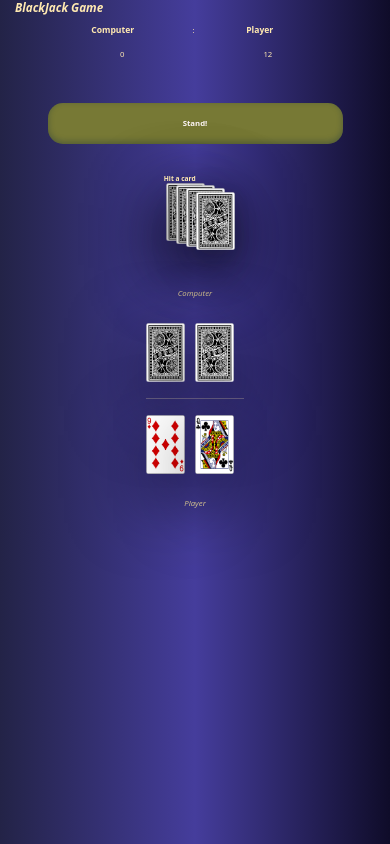
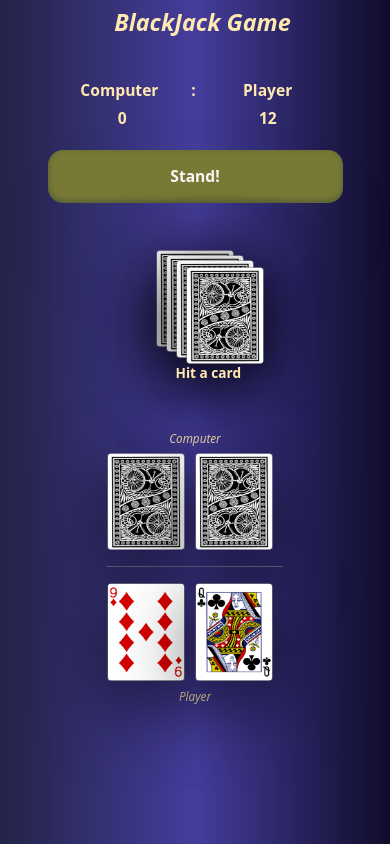
Before and after one commit to MPoliarush/Blackjack_game, a plain HTML site: page index.html in a window 390 px wide. Both pictures are taken after a click on the element "START GAME". Drawn offline with nearby package versions, Linux system fonts and the light colour scheme.

Commit message:
Update styles.css

```diff
--- a/styles.css
+++ b/styles.css
@@ -14,10 +14,12 @@ h1{
     font-size: 3vw;
     font-style: oblique;
     font-weight: 800;
-   margin-bottom: 2%;
+    margin-top: 2%;
+    margin-bottom: 2%;
     margin-left: 15px;
 
 }
+
 img{
     width: 10vw;
     box-shadow: rgba(0, 0, 0, 0.56) 0px 22px 70px 4px;
@@ -54,22 +56,21 @@ img{
 
 .empty1{
     position: absolute;
-    left:10px;
     top:10%;
 }
 .empty2{
     position: absolute;
-    left:20px;
+    left:10px;
     top:13%;
 }
 .empty3{
     position: absolute;
-    left:30px;
+    left:20px;
     top:16%;
 }
 .empty4{
     position: absolute;
-    left:40px;
+    left:30px;
     top:20%;
 }
 
@@ -305,3 +306,74 @@ span{
 .unvisible{
     visibility: hidden;
 }
+
+@media (max-width: 400px) {
+    h1{
+        font-size: 6vw;
+        text-align: center;
+        margin-bottom: 10%;
+    }
+    .card_2sided {
+        width: 20vw;
+    height: 25vw;
+        margin: 0 10px 0 0;
+    }
+
+    img{
+    margin:0 10px 0 0;
+    width: 20vw;
+    height: 25vw;
+    }
+    .score_block {
+        margin-bottom: 20px;
+    }
+
+    .koloda_wrapper {
+        height: 170px;
+        position: relative;
+        margin: 0 auto;
+        width: 20vw;
+        cursor: pointer;
+    }
+
+    .koloda_wrapper p {
+    font-size: 3.5vw;
+        top:130px;
+        left: 25%;
+    }
+
+    .text_score_block p {
+        width: 50%;
+        text-align: center;
+        margin: 0 auto;
+
+    }
+    .cards_wrapper{
+        margin-top: 20px;
+    }
+    .computer>h3, .player>h3 {
+        text-align: center;
+        color: #FFE9B1;
+        font-size: 3vw;
+        font-style: italic;
+        line-height: 0;
+        margin: 15px 0;
+    }
+
+    .text_score_block p,
+    .start,
+    .start-again,
+    span,
+    .enough,
+    .finish,
+    .finish-res,
+    #sc1,
+    #sc2,
+    .loose,
+    .win
+
+    {
+        font-size: 4vw;
+        font-weight: 600;
+    }
+}
```
